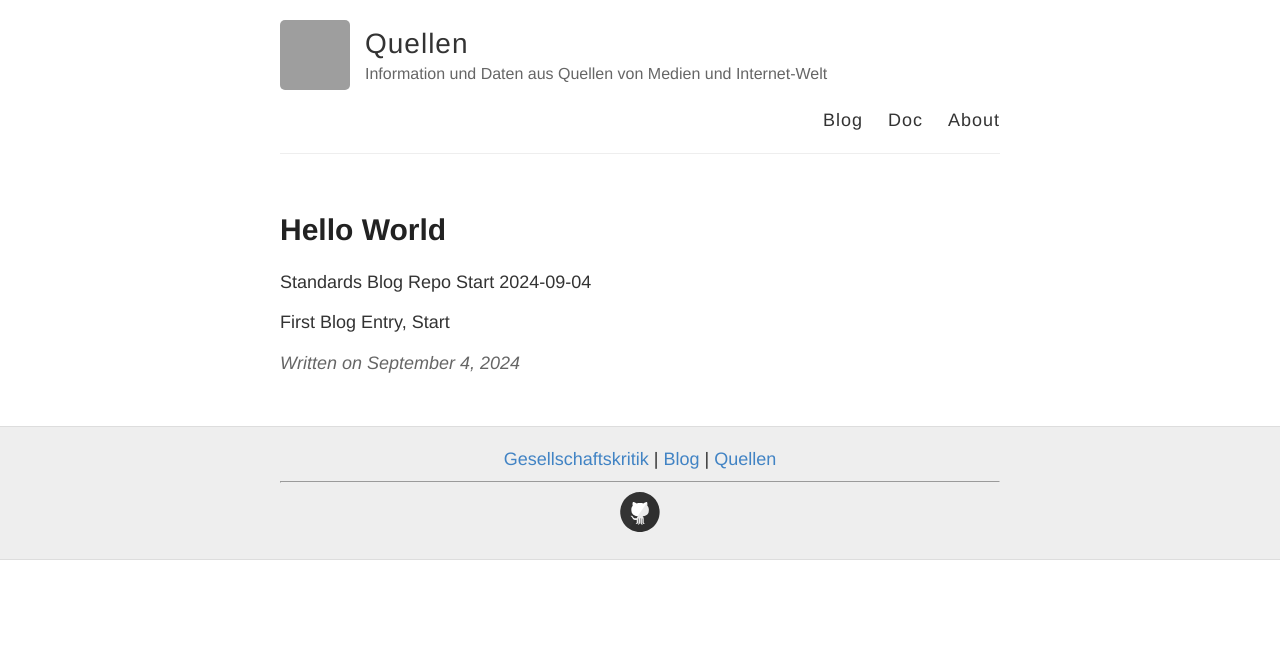
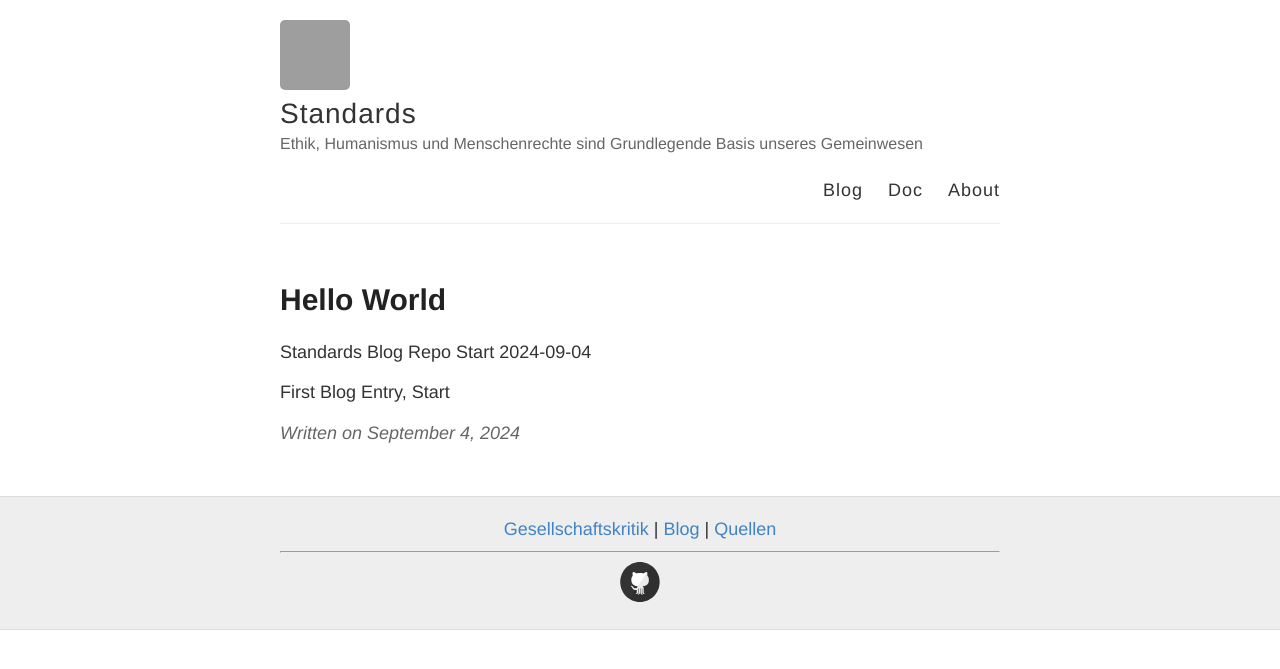
Before and after one commit to S2030c/standards, a Jekyll site: the page built from _posts/2024-09-04-hello-world.md, in a window 1280 px wide. Shown: the top 669 px of the page. Built offline with Jekyll 4.4.1, drawn with Linux system fonts in a browser that asks for light colours; our own code applies the rules of GitHub Pages for plain Markdown files; grey boxes are pictures that could not be loaded.

Commit message:
Update _config.yml

```diff
--- a/_config.yml
+++ b/_config.yml
@@ -3,10 +3,10 @@
 #
 
 # Name of your site (displayed in the header)
-name: Quellen
+name: Standards
 
 # Short bio or description (displayed in the header)
-description: "Information und Daten aus Quellen von Medien und Internet-Welt"
+description: "Ethik, Humanismus und Menschenrechte sind Grundlegende Basis unseres Gemeinwesen"
 
 # URL of your avatar or profile pic (you could use your GitHub profile pic)
 avatar: https://avatars.githubusercontent.com/u/175114473?v=4
@@ -21,7 +21,7 @@ footer-links:
   email:
   facebook:
   flickr:
-  github: S2030c/quellen
+  github: S2030c/standards
   instagram:
   linkedin:
   pinterest:
@@ -47,7 +47,7 @@ url:
 # (http://yourusername.github.io/repository-name)
 # and NOT your User repository (http://yourusername.github.io)
 # then add in the baseurl here, like this: "/repository-name"
-baseurl: "/quellen"
+baseurl: "/standards"
 
 #
 # !! You don't need to change any of the configuration flags below !!
```
